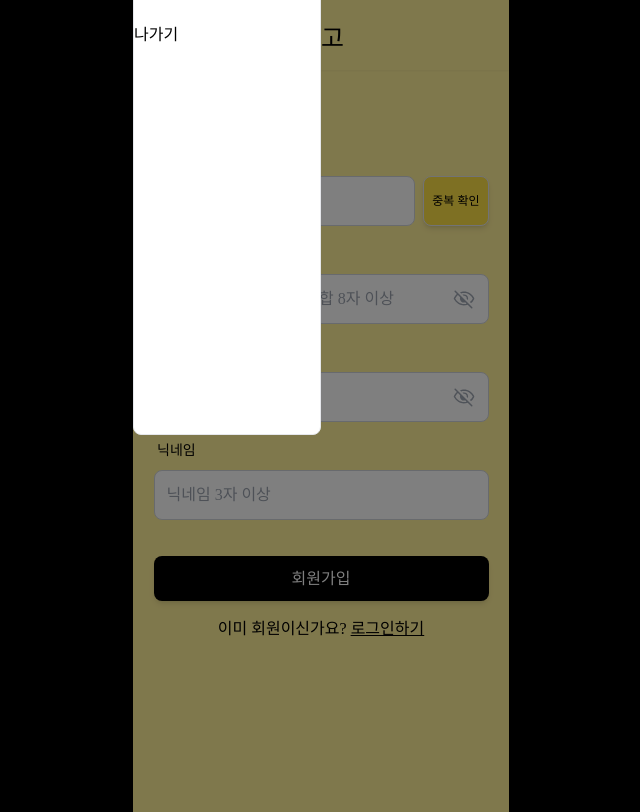
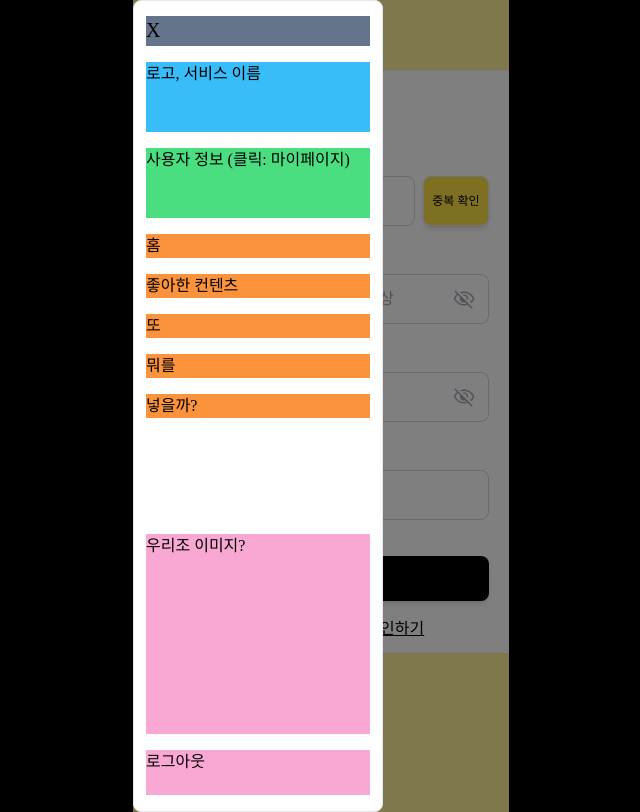
Before and after one commit to yeona813/frontend, a React (Create React App) app: page /register in a window 1280 px wide. Both pictures are taken after a click on the button 489 px from the left and 35 px from the top of the page. Shown: the whole page, without its empty margins (319-959 px from the left). Built offline with nearby package versions, Linux system fonts and the light colour scheme; a web font is replaced by a local one.

Commit message:
feat: 회원가입 축하페이지, 사이드바 구성

```diff
--- a/src/Router.js
+++ b/src/Router.js
@@ -6,6 +6,7 @@ import { Route, Routes } from 'react-router-dom';
 import HomePage from 'pages/home/HomePage';
 import QuoteListPage from 'pages/quoteList/QuoteListPage';
 import ResultQuotePage from 'pages/resultQuote/ResultQuotePage';
+import Redirection from 'pages/login/Redirection';
 
 function Router() {
   return (
@@ -14,7 +15,7 @@ function Router() {
         <Route path="/" element={<HomePage />} />
         <Route path="/resultQuote" element={<ResultQuotePage />} />
         <Route path="/quoteList" element={<QuoteListPage />} />
-        <Route exact path="/oauth" element={<HomePage />} />
+        <Route exact path="/oauth" element={<Redirection />} />
         <Route path="/login" element={<LoginPage />} />
         <Route path="/register" element={<RegisterPage />} />
         <Route path="/my" element={<MyPage />} />
--- a/src/components/common/Header.tsx
+++ b/src/components/common/Header.tsx
@@ -1,6 +1,7 @@
 import React, { useState } from 'react';
 import { Link } from 'react-router-dom';
 import BlackArea from './BlackArea';
+import SideMenu from './SideMenu';
 
 const Header = () => {
   const [menuOpened, setMenuOpend] = useState(false);
@@ -29,12 +30,11 @@ const Header = () => {
       </Link>
 
       <div
-        className={`fixed flex bg-white w-[188px] h-full
-        ${menuOpened ? 'transform-translatex-show' : 'transform-translatex-hide'} transition-md z-40 border rounded-lg`}
+        className={`fixed flex bg-white w-[250px] h-[812px] top-0
+        ${menuOpened ? 'transform-translatex-show' : 'transform-translatex-hide'}
+        transition-sm z-40 border rounded-lg`}
       >
-        <button onClick={onClickMenu} type="button">
-          나가기
-        </button>
+        <SideMenu />
       </div>
       {menuOpened ? <BlackArea onClickMenu={onClickMenu} /> : null}
     </div>
--- /dev/null
+++ b/src/components/common/SideMenu.tsx
@@ -0,0 +1,28 @@
+import React from 'react';
+
+const SideMenu = () => {
+  return (
+    <section className="flex w-full flex-col gap-4 px-3">
+      <div className="w-full h-[30px] bg-slate-500 mt-[15px] text-xl">X</div>
+      <div className="w-full h-[70px] bg-sky-400 ">로고, 서비스 이름</div>
+      <div className="w-full h-[70px] bg-green-400">
+        사용자 정보 (클릭: 마이페이지)
+      </div>
+      <div>
+        <ul className="flex flex-col gap-4">
+          <li className=" bg-orange-400">홈</li>
+          <li className=" bg-orange-400">좋아한 컨텐츠</li>
+          <li className=" bg-orange-400">또</li>
+          <li className=" bg-orange-400">뭐를</li>
+          <li className=" bg-orange-400">넣을까?</li>
+        </ul>
+      </div>
+      <div className="w-full h-[200px] bg-pink-300 mt-[100px]">
+        우리조 이미지?
+      </div>
+      <div className="w-full h-[45px] bg-pink-300">로그아웃</div>
+    </section>
+  );
+};
+
+export default SideMenu;
--- a/src/components/login/Login.tsx
+++ b/src/components/login/Login.tsx
@@ -8,10 +8,8 @@ import LoginButton from './LoginButton';
 // 1-1. 정보가 있으면 /quote로 이동
 // 1-2. 정보가 없으면 로그인 버튼 위에 (이메일 or 비밀번호 or 정보가 없음) 메세지 표시
 // 2. 카카오 로그인 버튼 핸들 - 해결(추후에 백엔드와 잘 연결되는지 확인)
-// 3. 비밀번호에 눈 달기 - 해결
-// 4. 카카오 로그인 버튼 글씨체 바꾸기(카톡 이미지만 가져오고 span태그 사용하자)
 // 5. 유저 정보 어떻게 저장할 것인지
-// 6. useEffect 사용해서 isLoggin 생각하기
+// 6. useEffect 사용해서 isLogin 생각하기
 // 7. 로그인 이메일, 비밀번호 형식 확인
 
 const Login = () => {
@@ -27,7 +25,7 @@ const Login = () => {
   };
 
   return (
-    <form className="p-3 flex flex-col gap-3 bg-yellow-FF">
+    <form className="p-3 flex flex-col gap-3 h-full bg-white">
       <div className="px-3 my-4 text-xl">
         <p>로그인</p>
       </div>
--- a/src/components/login/LoginButton.tsx
+++ b/src/components/login/LoginButton.tsx
@@ -1,4 +1,4 @@
-import React from 'react';
+import React, { useState } from 'react';
 import { Link } from 'react-router-dom';
 
 interface LoginButtonProps {
@@ -7,6 +7,8 @@ interface LoginButtonProps {
 }
 
 const LoginButton = ({ emailInput, passwordInput }: LoginButtonProps) => {
+  const [isLogin, setIsLogin] = useState(false);
+
   const onClickKakaoLogin = () => {
     const REST_API_KEY = process.env.REACT_APP_KAKAO_REST_API_KEY; // 백엔드에서 받은 카카오 키 넣기
     const REDIRECT_URI = `http://localhost:3000/oauth`; // 백엔드에서 받은 리다이렉트 URI 넣기
@@ -15,8 +17,8 @@ const LoginButton = ({ emailInput, passwordInput }: LoginButtonProps) => {
     window.location.href = link;
   };
 
-  const onClickNormalLogin = () => {
-    console.log('정보 있는지 확인');
+  const onClickNormalLogin = async () => {
+    console.log(`${emailInput}, ${passwordInput}`);
   };
 
   return (
--- a/src/components/register/EmailSection.tsx
+++ b/src/components/register/EmailSection.tsx
@@ -41,6 +41,7 @@ const EmailSection = ({
           ref={emailRef}
         >
           <input
+            autoComplete="off"
             className="w-[250px] outline-none "
             name="email"
             value={email}
--- a/src/components/register/RegisterForm.tsx
+++ b/src/components/register/RegisterForm.tsx
@@ -1,6 +1,6 @@
 import React, { useRef, useState } from 'react';
 import { info, err, infoRef } from 'types/register';
-import 'react-datepicker/dist/react-datepicker.min.css';
+import { Link } from 'react-router-dom';
 import EmailSection from './EmailSection';
 import PasswordSection from './PasswordSection';
 import NicknameSection from './NicknameSection';
@@ -26,6 +26,7 @@ interface RegisterProps {
 
 const RegisterForm = ({ register, error, onChangeRegister }: RegisterProps) => {
   const [submitted, setSubmitted] = useState(false);
+  const [success, setSuccess] = useState(false);
 
   const emailRef = useRef<HTMLInputElement>(null);
   const passwordRef = useRef<HTMLInputElement>(null);
@@ -40,7 +41,19 @@ const RegisterForm = ({ register, error, onChangeRegister }: RegisterProps) => {
   };
 
   return (
-    <form className="p-3 flex flex-col gap-2 bg-yellow-FF">
+    <section>
+      {success ? (
+        <form className="p-5 flex flex-col gap-10 bg-white text-center mt-[300px]">
+          <h1 className="text-2xl">축하합니다!</h1>
+          <Link
+            to="/login"
+            className="border rounded-lg text-white bg-black mx-[110px] p-3"
+          >
+            로그인하기
+          </Link>
+        </form>
+      ) : (
+        <form className="p-3 flex flex-col gap-2 bg-white">
           <h2 className="px-3 my-4 text-xl">회원가입</h2>
           <EmailSection
             submitted={submitted}
@@ -75,8 +88,11 @@ const RegisterForm = ({ register, error, onChangeRegister }: RegisterProps) => {
             error={error}
             refObj={refObj}
             setSubmitted={setSubmitted}
+            setSuccess={setSuccess}
           />
         </form>
+      )}
+    </section>
   );
 };
 
--- a/src/components/register/SignUpSection.tsx
+++ b/src/components/register/SignUpSection.tsx
@@ -9,6 +9,7 @@ interface SignUpSectionProps {
   error: err;
   refObj: infoRef;
   setSubmitted: React.Dispatch<React.SetStateAction<boolean>>;
+  setSuccess: React.Dispatch<React.SetStateAction<boolean>>;
 }
 
 const SignUpSection = ({
@@ -17,6 +18,7 @@ const SignUpSection = ({
   refObj,
   submitted,
   setSubmitted,
+  setSuccess,
 }: SignUpSectionProps) => {
   const navigate = useNavigate();
 
@@ -41,28 +43,18 @@ const SignUpSection = ({
     }
   }, [submitted, error]);
 
-  const onSubmit = () => {
+  const onSubmit = async () => {
     setSubmitted(true);
     const isErrorFree = Object.values(error).every(
       (element) => element === true,
     );
 
-    if (isErrorFree) {
-      axios
-        .post('#', {
-          email: register.email,
-          password: register.password,
-          nickname: register.nickname,
-        })
-        .then((response) => {
-          console.log('User token', response.data.jwt);
-          localStorage.setItem('data', response.data.jwt);
-          navigate('/login');
-        })
-        .catch((error) => {
-          console.log('An error occurred:', error.response);
-        });
+    if (!isErrorFree) {
+      console.log('ERRRRRR');
+      return;
     }
+    console.log(register.email, register.password);
+    setSuccess(true);
   };
   return (
     <section>
--- a/src/pages/login/LoginPage.tsx
+++ b/src/pages/login/LoginPage.tsx
@@ -3,7 +3,7 @@ import Login from 'components/login/Login';
 
 const LoginPage = () => {
   return (
-    <div>
+    <div className="h-full">
       <Login />
     </div>
   );
--- a/src/pages/login/Redirection.tsx
+++ b/src/pages/login/Redirection.tsx
@@ -22,7 +22,7 @@ const Redirection = () => {
         // console.log('User profile', response.data.user);
         console.log('User token', response.data.jwt);
         localStorage.setItem('data', response.data.jwt);
-        navigate('/quote');
+        navigate('/');
       })
       .catch((error) => {
         // Handle error.
--- a/tailwind.config.js
+++ b/tailwind.config.js
@@ -61,6 +61,9 @@ module.exports = {
         '.transition-md': {
           transition: '0.4s',
         },
+        '.transition-sm': {
+          transition: '0.8s',
+        },
       };
       addUtilities(newUtilities, ['responsive', 'hover', 'click']);
     },
```
Lines whose indentation alone changed are shown as unchanged.
